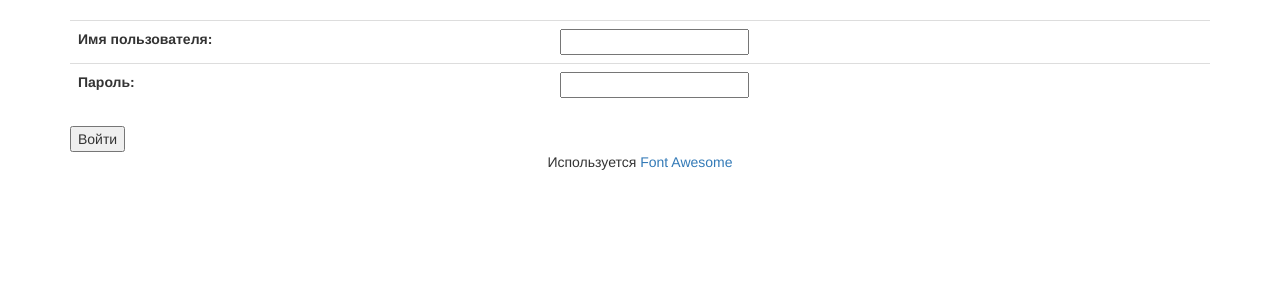
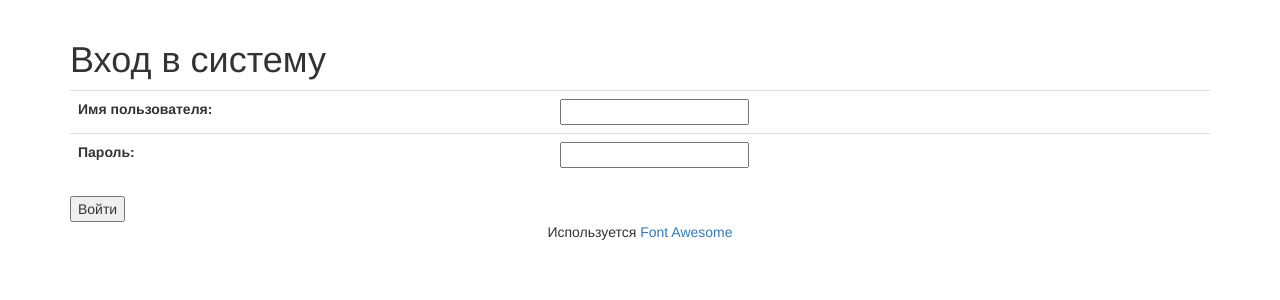
Before and after one commit to einsfr/mmkit, a Django app: page /accounts/login/ in a window 1280 px wide. Shown: the part 52-352 px from the top of the page. Run offline with Django 3.2, Linux system fonts and the light colour scheme; parts of the project's set-up code (start-up, migrations or seed data) failed here and were passed over; some libraries are stand-ins or nearby versions.

Commit message:
Добавил заголовок - так красивей.

```diff
--- a/efsw/common/templates/common/user/login.html
+++ b/efsw/common/templates/common/user/login.html
@@ -1,6 +1,7 @@
 {% extends '_base.html' %}
 
 {% block content_wrapper %}
+    <h1>Вход в систему</h1>
     {% if login_error %}
         <div class="alert alert-danger">{{ login_error }}</div>
     {% endif %}
```
